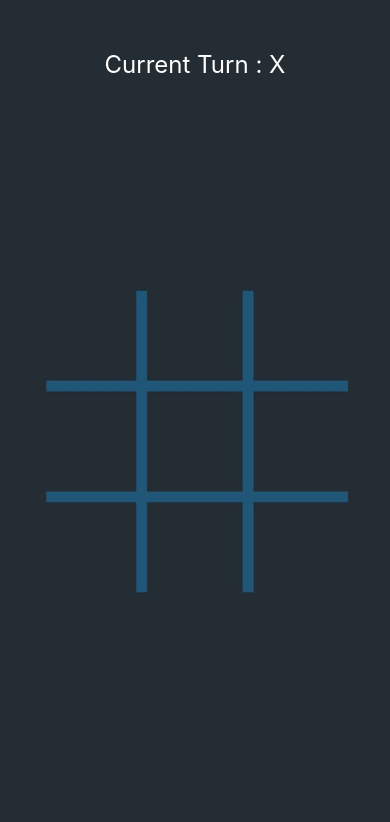
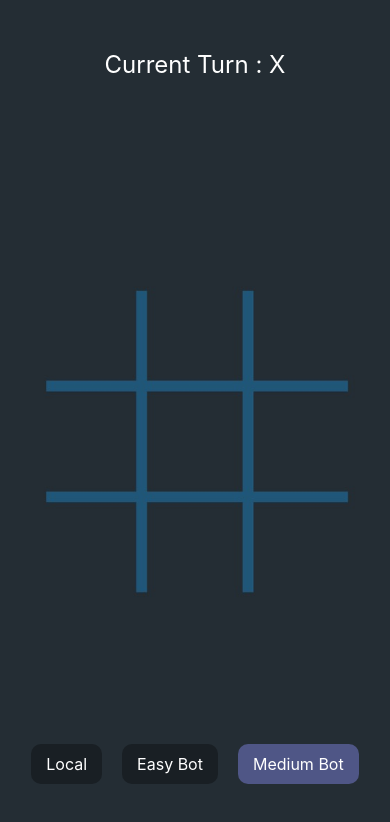
Before and after one commit to anil843324/LearningReactNative, a React Native app in the folder TicTacToe/: screen / in a window 390 px wide. Shown: the top 822 px of the page. Built offline with nearby package versions, Linux system fonts and the light colour scheme.

Commit message:
Navigation package installed

```diff
--- a/TicTacToe/App.js
+++ b/TicTacToe/App.js
@@ -3,11 +3,9 @@ import {
   Text,
   StyleSheet,
   ImageBackground,
-  Pressable,
   Alert,
 } from 'react-native';
-import React, { useState } from 'react';
-
+import React, { useState, useEffect } from 'react';
 
 import Cell from './src/components/Cell';
 
@@ -24,8 +22,15 @@ const App = () => {
 
   const [currentTurn, setCurrentTurn] = useState('x');
 
+  const [gameMode, setGameMode] = useState('BOT_MEDIUM'); // LOCAL, BOT_EASY , BOT_MEDIUM
+
+  useEffect(() => {
+    if (currentTurn === 'o') {
+      botTurn();
+    }
+  }, [currentTurn]);
+
   const OnPress = (rowIndex, colIndex) => {
-
     if (maps[rowIndex][colIndex] !== '') {
       Alert.alert('Position already occupied');
       return;
@@ -144,6 +149,28 @@ const App = () => {
     setCurrentTurn('x');
   };
 
+  const botTurn = () => {
+    // collect all possible options
+    const possiblePositions = [];
+
+    maps.forEach((row, rowIndex) => {
+      row.forEach((cell, colIndex) => {
+        if (cell === '') {
+          possiblePositions.push({ row: rowIndex, col: colIndex });
+        }
+      });
+    });
+
+    // choose the best option
+
+    const choseOption =
+      possiblePositions[Math.floor(Math.random() * possiblePositions.length)];
+
+    if (choseOption) {
+      OnPress(choseOption.row, choseOption.col);
+    }
+  };
+
   return (
     <View style={styles.container}>
       <ImageBackground source={bg} style={styles.bg} resizeMode="contain">
@@ -160,18 +187,47 @@ const App = () => {
           {maps.map((row, rowIndex) => (
             <View style={styles.row} key={rowIndex}>
               {row.map((cel, columnIndex) => (
-
                 <Cell
                   key={columnIndex + rowIndex}
                   cel={cel}
                   onPress={() => OnPress(rowIndex, columnIndex)}
-
-
                 />
-
               ))}
             </View>
           ))}
+        </View>
+
+        <View style={styles.buttons}>
+          <Text
+            onPress={() => setGameMode('LOCAL')}
+            style={[
+              styles.button,
+              { backgroundColor: gameMode === 'LOCAL' ? '#4F5686' : '#191F24' },
+            ]}>
+            Local
+          </Text>
+          <Text
+            onPress={() => setGameMode('BOT_EASY')}
+            style={[
+              styles.button,
+              {
+                backgroundColor:
+                  gameMode === 'BOT_EASY' ? '#4F5686' : '#191F24',
+              },
+            ]}>
+            Easy Bot
+          </Text>
+          <Text
+            onPress={() => setGameMode('BOT_MEDIUM')}
+            style={[
+              styles.button,
+              {
+                backgroundColor:
+                  gameMode === 'BOT_MEDIUM' ? '#4F5686' : '#191F24',
+              },
+            ]}>
+            Medium Bot
+          </Text>
         </View>
       </ImageBackground>
     </View>
@@ -203,9 +259,20 @@ const styles = StyleSheet.create({
     flex: 1,
     flexDirection: 'row',
   },
-
-
-
+  buttons: {
+    position: 'absolute',
+    bottom: 50,
+    flexDirection: 'row',
+  },
+  button: {
+    color: 'white',
+    margin: 10,
+    fontSize: 16,
+    backgroundColor: '#191F24',
+    padding: 10,
+    paddingHorizontal: 15,
+    borderRadius: 10,
+  },
 });
 
 /*
--- a/TicTacToe/package.json
+++ b/TicTacToe/package.json
@@ -10,8 +10,13 @@
     "lint": "eslint ."
   },
   "dependencies": {
+    "@react-navigation/native": "^6.1.3",
+    "@react-navigation/stack": "^6.3.12",
     "react": "18.1.0",
     "react-native": "0.70.7",
+    "react-native-gesture-handler": "^2.9.0",
+    "react-native-safe-area-context": "^4.5.0",
+    "react-native-screens": "^3.19.0",
     "status-bar": "^2.0.3"
   },
   "devDependencies": {
```
Also changed, not shown: 1 other file (tests, documents, lock files or other folders).
